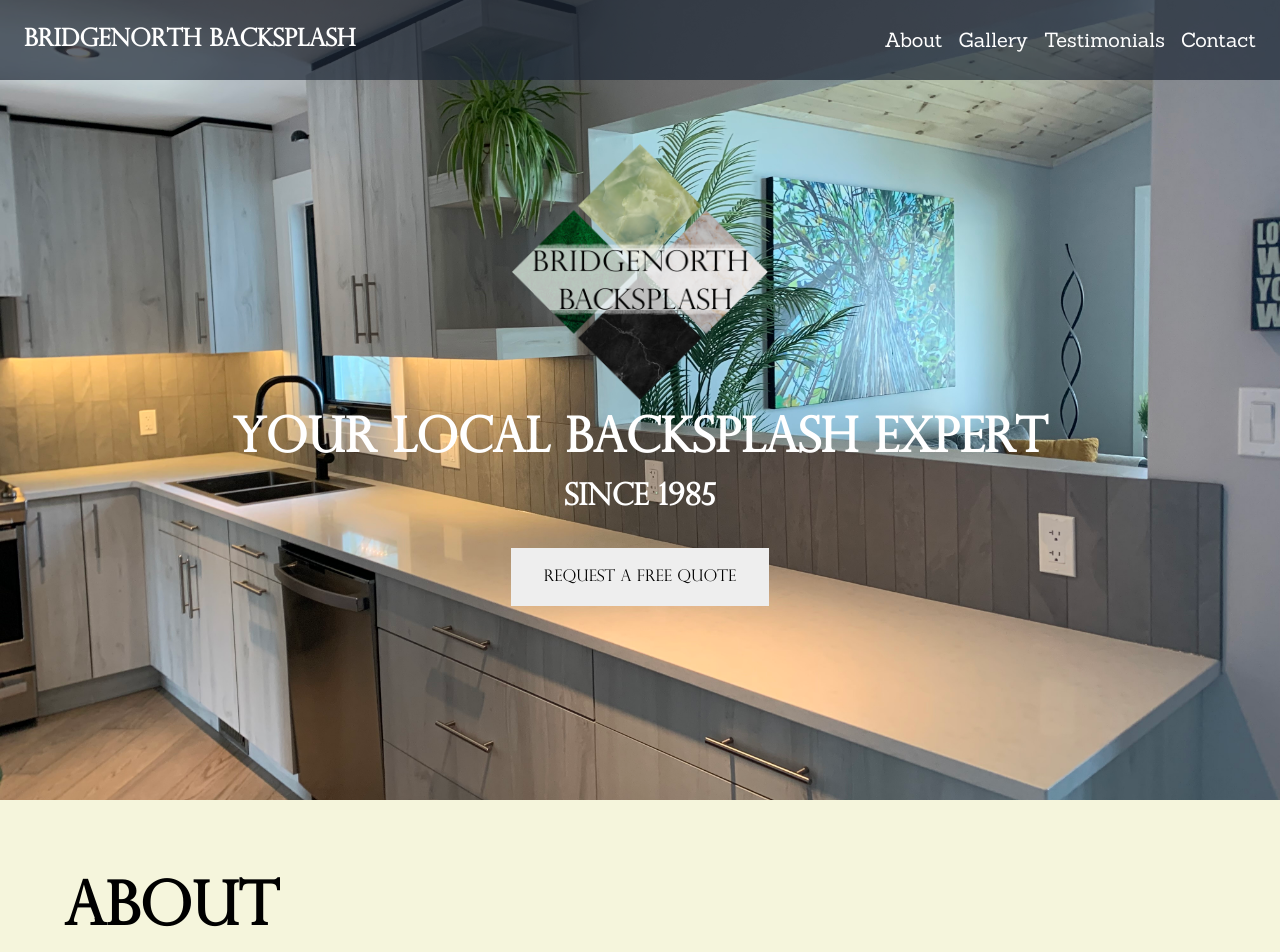
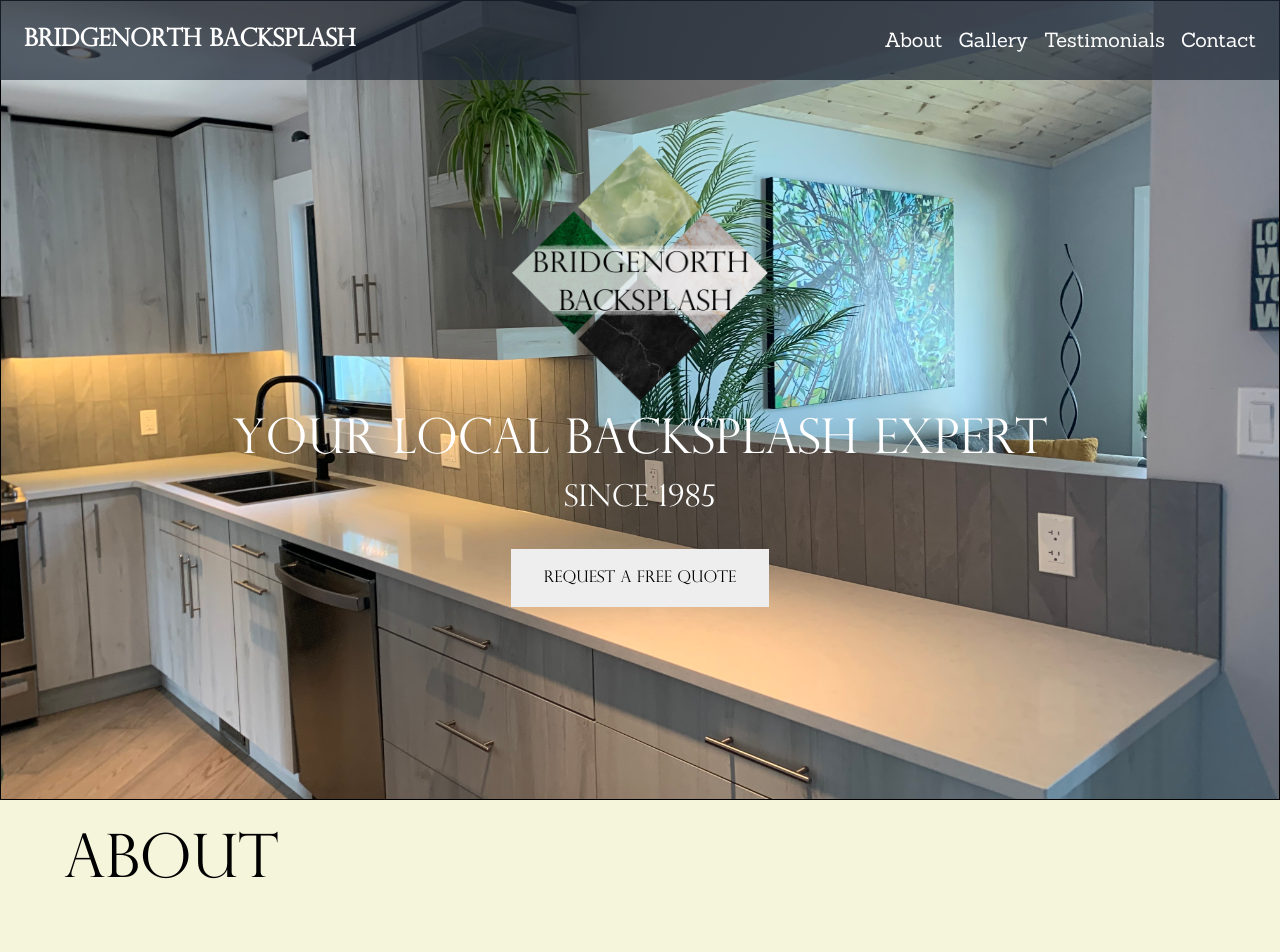
Before and after one commit to migauth/bridgenorth-backsplash, a React (Vite) app: page / in a window 1280 px wide. Shown: the top 952 px of the page. Built offline with nearby package versions, Linux system fonts and the light colour scheme.

Commit message:
test landscape mode

```diff
--- a/src/App.css
+++ b/src/App.css
@@ -19,7 +19,6 @@ body {
   font-family: Sanchez;
 }
 
-
 #home {
   background-image: url('./assets/images/home-page/home-page-desktop2.jpg');
   background-size: cover; /* Ensures the image covers the entire background */
@@ -33,7 +32,6 @@ body {
   background-color: rgb(129,139,126)
 }
 
-
 @media only screen and (max-width: 896px) and (orientation: landscape) {
   #sec1 .content-wrapper {
     margin-top: -60px; /* Adjust the value as needed */
--- a/src/App.jsx
+++ b/src/App.jsx
@@ -15,11 +15,11 @@ function App() {
           <Navbar />
         </nav>
 
-        <section id="home" className="flex-grow ">
+        <section id="home" className="flex-grow">
           <Home />
         </section>
 
-        <section id="about" className="flex-grow ">
+        <section id="about" className="flex-grow">
           <About />
         </section>
 
--- a/src/pages/About.jsx
+++ b/src/pages/About.jsx
@@ -1,9 +1,8 @@
 export default function About() {
   return (
-    <div id="about" className="my-12">
       <div className="flex flex-col mx-8">
         <div className="p-8 flex justify-center items-center md:justify-start">
-          <h1 className="mb-8 text-4xl md:text-5xl lg:text-6xl font-black">
+          <h1 className="mb-8 text-4xl md:text-5xl lg:text-6xl">
             About
           </h1>
         </div>
@@ -27,6 +26,5 @@ export default function About() {
           </p>
         </div>
       </div>
-    </div>
   );
 }
--- a/src/pages/Home.jsx
+++ b/src/pages/Home.jsx
@@ -3,15 +3,15 @@ import logo from '../assets/images/home-page/logoedit.png';
 
 export default function Home(handleRequestClick) {
   return (
-    <div id="home">
-      <div className="content-wrapper flex flex-col items-center justify-center pt-60 text-center sm:pt-36">
+    <div id="home" className=" border border-black">
+      <div className="content-wrapper flex flex-col items-center justify-center pt-60 text-center md:flex-row lg:flex-col sm:pt-36">
         <img src={logo} alt="logo" className="mb-4 w-1/2 sm:w-1/5"/>
         <div>
 
-          <h1 className="text-4xl md:text-5xl text-white font-black">
+          <h1 className="sm:text-2xl md:text-2xl lg:text-5xl text-white ">
             Your local backsplash expert
           </h1>
-          <h2 className="text-2xl md:text-3xl text-white font-black mt-4">
+          <h2 className="text-2xl md:text-3xl text-white mt-4">
             Since 1985
           </h2>
           <div className="pt-8">
```
